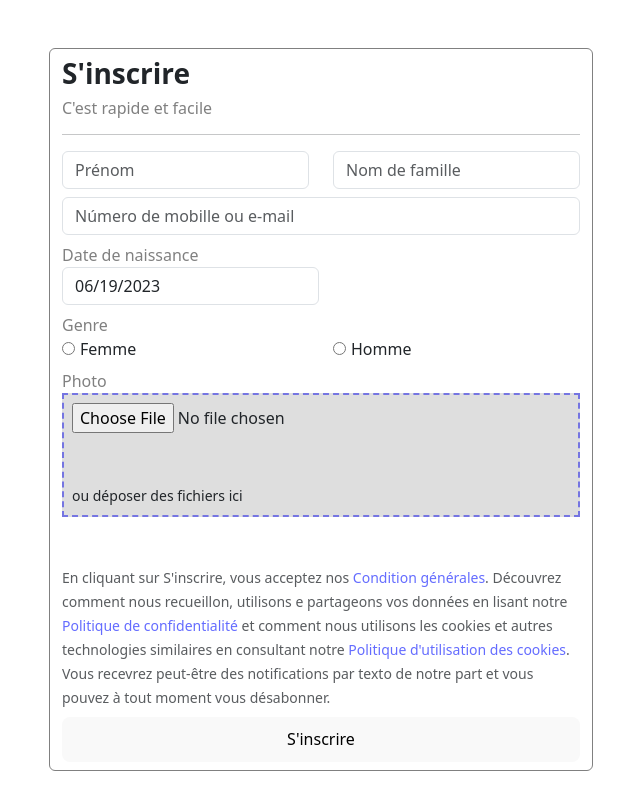
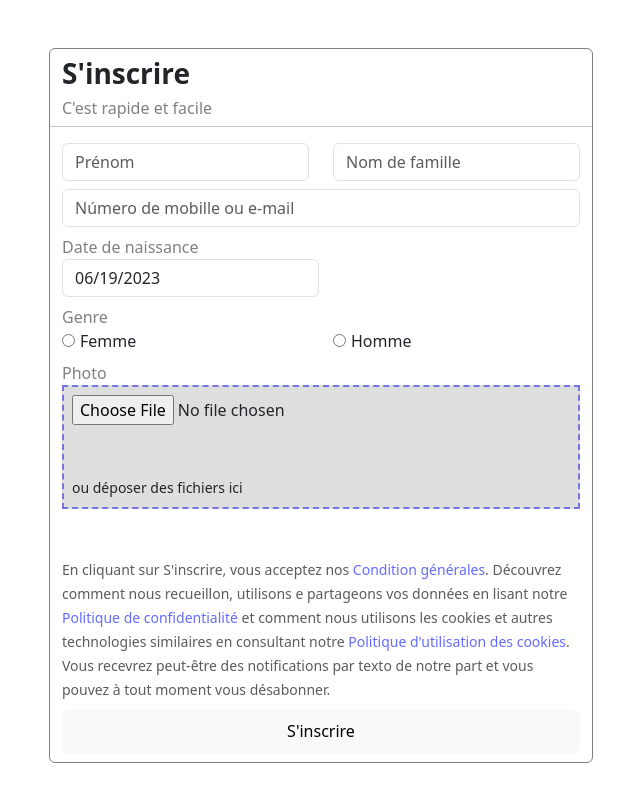
Before and after one commit to Knoka1/SimpleSingUp, a React (Vite) app: page / in a window 1280 px wide. Shown: the top 810 px of the page, without its empty margins (319-959 px from the left). Built offline with nearby package versions, Linux system fonts and the light colour scheme.

Commit message:
fix: Bar now goes from end-to-end of the box

```diff
--- a/src/App.jsx
+++ b/src/App.jsx
@@ -19,8 +19,8 @@ function App() {
           <div className="container box rounded">
             <h3 className="text-left title">S'inscrire</h3>
             <h6 className="subText text-left">C'est rapide et facile</h6>
-            <hr color="gray" />
             <div className="mb-2 row">
+              <hr color="gray" />
               <div className="col">
                 <input
                   type="text"
```
